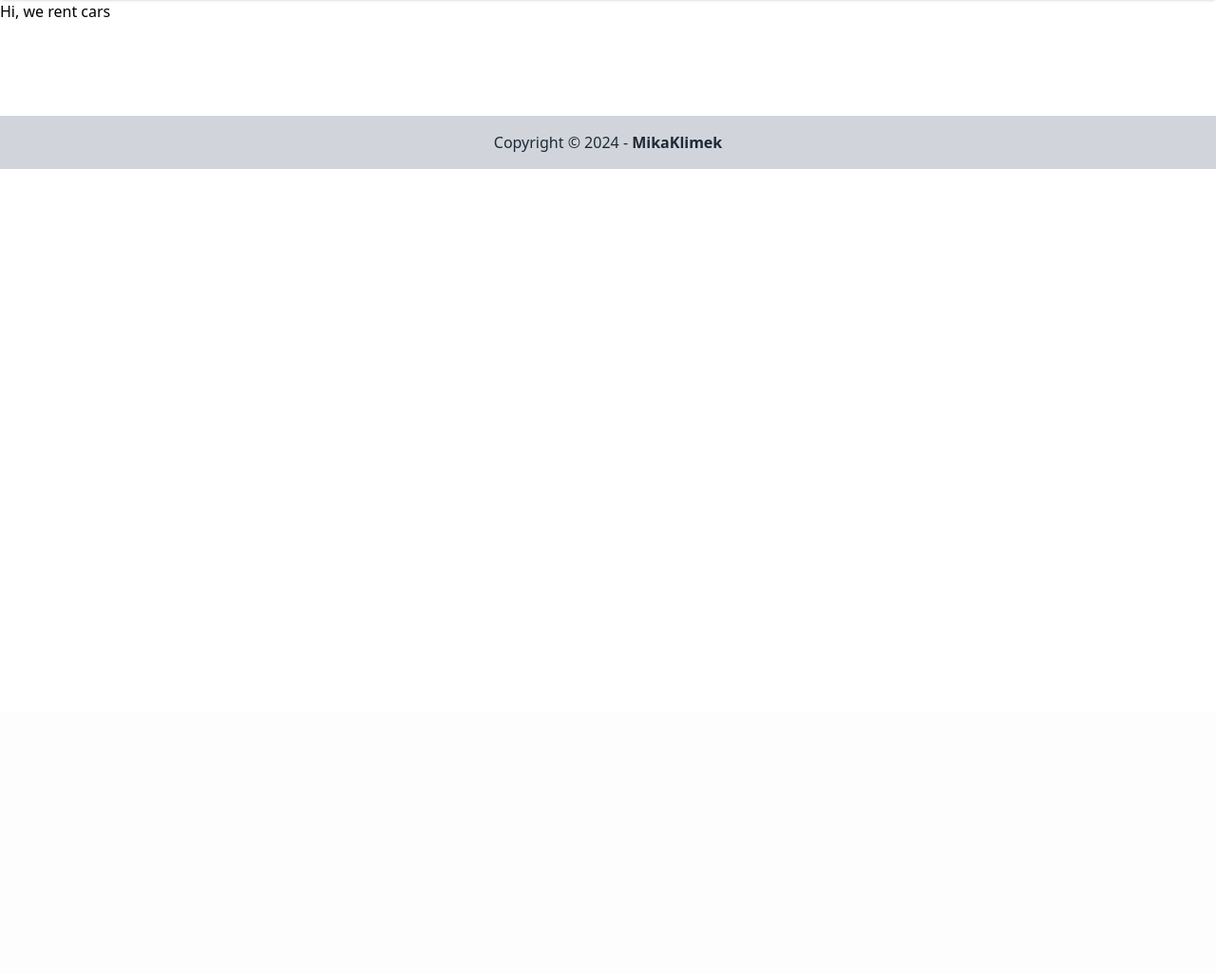
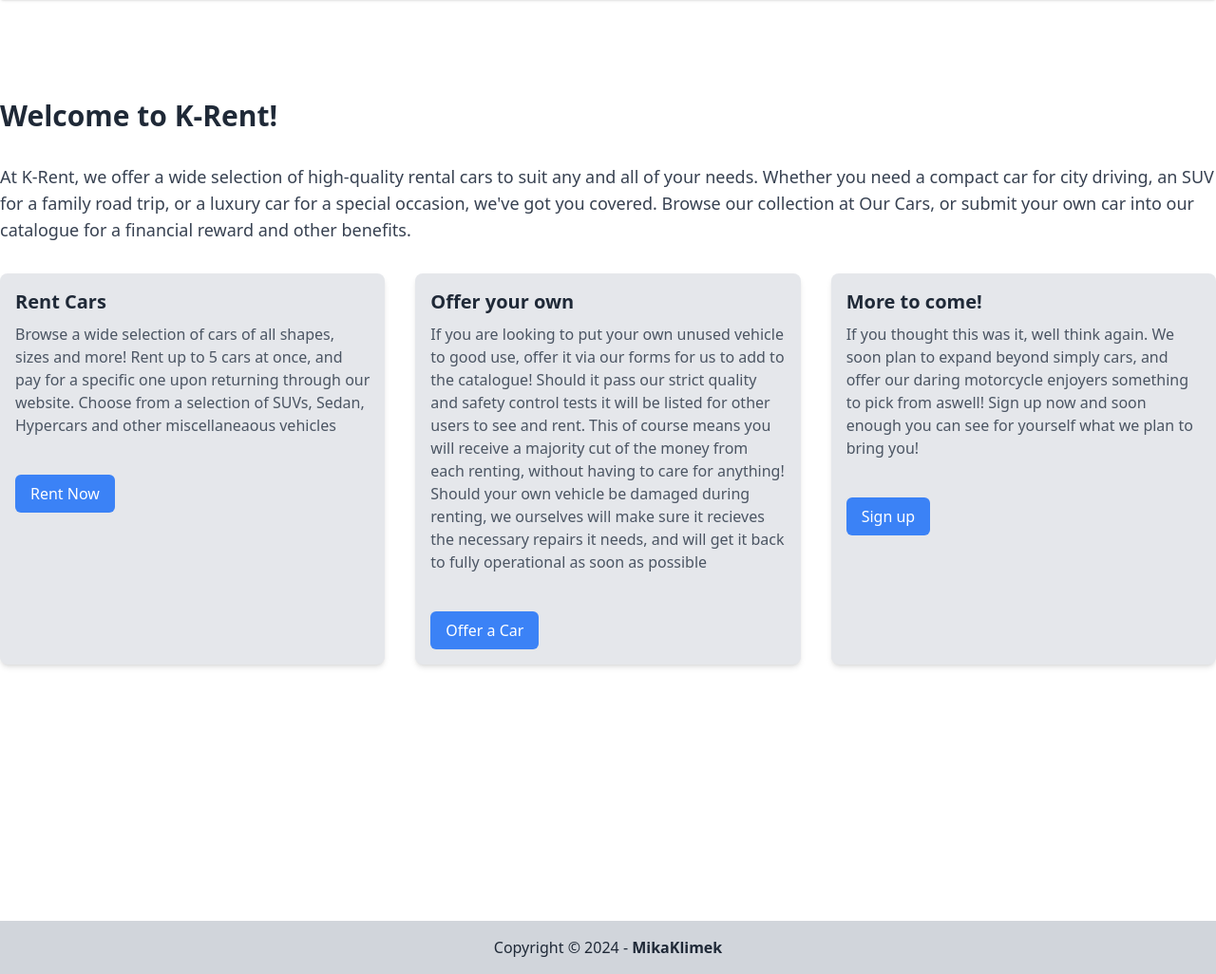
Before and after one commit to YESmikaYES/final-project, a Django app: page / in a window 1280 px wide. Shown: the part 50-1076 px from the top of the page at 95% size. Before the commit the page ends 228 px from the top, so only its background shows below. Run offline with Django 5.2, Linux system fonts and the light colour scheme.

Commit message:
:sparkles: yes

```diff
--- a/final_project_django/pozicovna/core/models.py
+++ b/final_project_django/pozicovna/core/models.py
@@ -14,6 +14,12 @@ class Profile(models.Model):
     borrowed_vehicles = models.IntegerField(verbose_name="number of vehicles borrowed by user", validators=[MaxValueValidator(5), MinValueValidator(0)], default=0)
     def __str__(self) -> str:
         return self.user.username
+
+    def is_moderator(self):
+        if self.user.has_perm("core.add_car"):
+            return True
+        else:
+            return False
 
 
 class Car(models.Model):
--- a/final_project_django/pozicovna/core/templates/header.html
+++ b/final_project_django/pozicovna/core/templates/header.html
@@ -22,7 +22,11 @@
   <div class="container flex flex-wrap justify-between items-center mx-auto">
     <a href="{% url 'home_page' %}" class="flex items-center">
       <span class="self-center text-xl font-semibold whitespace-nowrap dark:text-white">
+        {% if user.profile.is_moderator %}
+        K-Rent [Moderator]
+        {% else %}
         K-Rent
+        {%endif%}
       </span>
     </a>
 
@@ -50,6 +54,16 @@
       id="mobile-menu"
     >
       <ul class="flex flex-col mt-4 md:flex-row md:space-x-8 md:mt-0 md:text-sm md:font-medium">
+        {% if user.profile.is_moderator %}
+        <li>
+          <a
+            href="{% url 'all_offers' %}"
+            class="block py-2 pr-4 pl-3 text-gray-700 hover:bg-gray-50 md:hover:bg-transparent md:border-0 md:hover:text-blue-700 md:p-0 dark:text-gray-400 md:dark:hover:text-white dark:hover:bg-gray-700 dark:hover:text-white md:dark:hover:bg-transparent"
+          >
+            View Car Offers
+          </a>
+        </li>
+        {% endif %}
         <li>
           <a
             href="{% url 'home_page' %}"
--- a/final_project_django/pozicovna/core/templates/home_page.html
+++ b/final_project_django/pozicovna/core/templates/home_page.html
@@ -6,5 +6,45 @@
 
 
 {% block content %}
-<p>Hi, we rent cars</p>
-{% endblock %}
+<br>
+<br>
+<br>
+<div class="h-screen">
+    <div class="container mx-auto py-8">
+      <h1 class="text-3xl font-semibold text-gray-800 mb-8">Welcome to K-Rent!</h1>
+      <p class="text-lg text-gray-700 mb-8">At K-Rent, we offer a wide selection of high-quality rental cars to suit any and all of your needs. Whether you need a compact car for city driving, an SUV for a family road trip, or a luxury car for a special occasion, we've got you covered. Browse our collection at <a href="{% url 'car_list' %}">Our Cars</a>, or <a href="{% url 'offer_car' %}">submit your own car</a> into our catalogue for a financial reward and other benefits.</p>
+      <div class="grid grid-cols-1 md:grid-cols-2 lg:grid-cols-3 gap-8 justify-center">
+        <!-- Car 1 -->
+        <div class="bg-gray-200 shadow-md rounded-lg overflow-hidden">
+          <div class="p-4">
+            <h2 class="text-xl font-semibold text-gray-800 mb-2">Rent Cars</h2>
+            <p class="text-gray-600">Browse a wide selection of cars of all shapes, sizes and more! Rent up to 5 cars at once, and pay for a specific one upon returning through our website. Choose from a selection of SUVs, Sedan, Hypercars and other miscellaneaous vehicles</p>
+            <a id="list-url" class="hidden">{% url 'car_list' %}</a>
+            <br>
+            <button class="mt-4 px-4 py-2 bg-blue-500 text-white rounded-md hover:bg-blue-600 focus:outline-none focus:bg-blue-600" onclick="window.location.pathname = document.getElementById('list-url').innerHTML">Rent Now</button>
+          </div>
+        </div>
+        <!-- Car 2 -->
+        <div class="bg-gray-200 shadow-md rounded-lg overflow-hidden">
+          <div class="p-4">
+            <h2 class="text-xl font-semibold text-gray-800 mb-2">Offer your own</h2>
+            <p class="text-gray-600">If you are looking to put your own unused vehicle to good use, offer it via our forms for us to add to the catalogue! Should it pass our strict quality and safety control tests it will be listed for other users to see and rent. This of course means you will receive a majority cut of the money from each renting, without having to care for anything! Should your own vehicle be damaged during renting, we ourselves will make sure it recieves the necessary repairs it needs, and will get it back to fully operational as soon as possible</p>
+            <a id="offer-url" class="hidden">{% url 'offer_car' %}</a>
+            <br>
+            <button class="mt-4 px-4 py-2 bg-blue-500 text-white rounded-md hover:bg-blue-600 focus:outline-none focus:bg-blue-600" onclick="window.location.pathname = document.getElementById('offer-url').innerHTML">Offer a Car</button>
+          </div>
+        </div>
+        <!-- Car 3 -->
+        <div class="bg-gray-200 shadow-md rounded-lg overflow-hidden">
+          <div class="p-4">
+            <h2 class="text-xl font-semibold text-gray-800 mb-2">More to come!</h2>
+            <p class="text-gray-600">If you thought this was it, well think again. We soon plan to expand beyond simply cars, and offer our daring motorcycle enjoyers something to pick from aswell! Sign up now and soon enough you can see for yourself what we plan to bring you!</p>
+            <a id="signup-url" class="hidden">{% url 'signup' %}</a>
+            <br>
+            <button class="mt-4 px-4 py-2 bg-blue-500 text-white rounded-md hover:bg-blue-600 focus:outline-none focus:bg-blue-600" onclick="window.location.pathname = document.getElementById('signup-url').innerHTML">Sign up</button>
+          </div>
+        </div>
+      </div>
+    </div>
+  </div>
+  {% endblock %}
--- a/final_project_django/pozicovna/static/output.css
+++ b/final_project_django/pozicovna/static/output.css
@@ -647,6 +647,10 @@ video {
   margin-bottom: 1rem;
 }
 
+.mb-8 {
+  margin-bottom: 2rem;
+}
+
 .ml-3 {
   margin-left: 0.75rem;
 }
@@ -747,6 +751,10 @@ video {
   transform: translate(var(--tw-translate-x), var(--tw-translate-y)) rotate(var(--tw-rotate)) skewX(var(--tw-skew-x)) skewY(var(--tw-skew-y)) scaleX(var(--tw-scale-x)) scaleY(var(--tw-scale-y));
 }
 
+.grid-cols-1 {
+  grid-template-columns: repeat(1, minmax(0, 1fr));
+}
+
 .grid-cols-2 {
   grid-template-columns: repeat(2, minmax(0, 1fr));
 }
@@ -773,6 +781,10 @@ video {
 
 .gap-4 {
   gap: 1rem;
+}
+
+.gap-8 {
+  gap: 2rem;
 }
 
 .divide-y > :not([hidden]) ~ :not([hidden]) {
@@ -987,6 +999,11 @@ video {
   line-height: 2rem;
 }
 
+.text-3xl {
+  font-size: 1.875rem;
+  line-height: 2.25rem;
+}
+
 .text-lg {
   font-size: 1.125rem;
   line-height: 1.75rem;
@@ -1198,6 +1215,10 @@ video {
     width: auto;
   }
 
+  .md\:grid-cols-2 {
+    grid-template-columns: repeat(2, minmax(0, 1fr));
+  }
+
   .md\:flex-row {
     flex-direction: row;
   }
@@ -1241,6 +1262,12 @@ video {
   .md\:hover\:text-blue-700:hover {
     --tw-text-opacity: 1;
     color: rgb(29 78 216 / var(--tw-text-opacity));
+  }
+}
+
+@media (min-width: 1024px) {
+  .lg\:grid-cols-3 {
+    grid-template-columns: repeat(3, minmax(0, 1fr));
   }
 }
 
```
Also changed, not shown: final_project_django/pozicovna/db.sqlite3.
